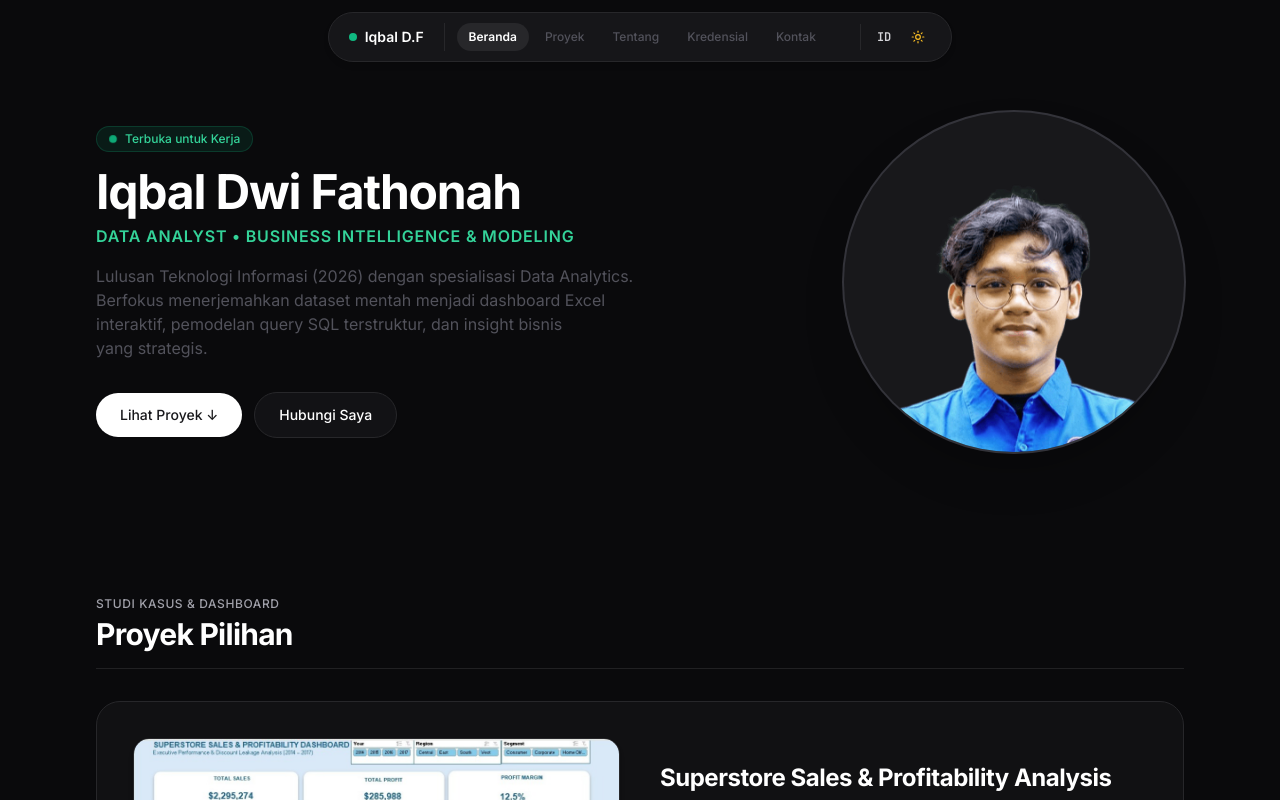
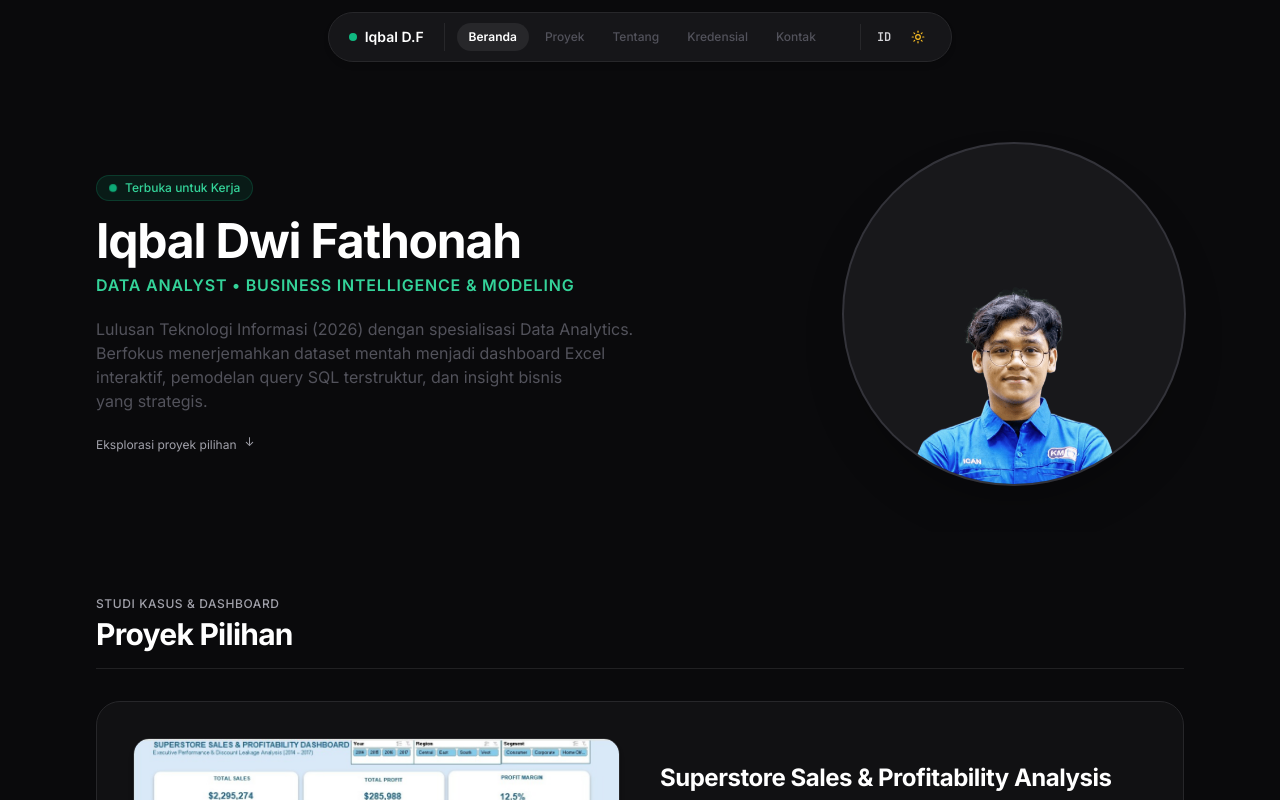
Before and after one commit to qivoradev/portofolio-iqbal, a React (Vite) app: page / in a window 1280 px wide. Shown: the top 800 px of the page. Built offline with nearby package versions, Linux system fonts and the light colour scheme.

Commit message:
refactor(hero): remove redundant CTA buttons and badges, switch to clean minimal statement

```diff
--- a/src/components/Hero.jsx
+++ b/src/components/Hero.jsx
@@ -10,18 +10,19 @@ export default function Hero({ language = 'id' } = {}) {
   };
 
   return (
-    <section className="relative pt-28 pb-14 sm:pt-32 sm:pb-16 lg:pt-36 lg:pb-20 overflow-hidden">
+    <section className="relative pt-24 pb-12 sm:pt-32 sm:pb-16 lg:pt-36 lg:pb-20 overflow-hidden">
       {/* Efek Ambient Glow Halus di Belakang Profil */}
       <div className="hidden lg:block absolute top-1/4 right-1/4 translate-x-1/2 w-96 h-96 bg-emerald-500/5 dark:bg-emerald-500/10 rounded-full blur-3xl pointer-events-none -z-10" />
 
       <div className="max-w-6xl mx-auto px-4 sm:px-6 lg:px-8">
-        <div className="grid grid-cols-1 lg:grid-cols-[minmax(0,1fr)_auto] gap-10 lg:gap-16 items-center">
 
-          {/* Kolom Kiri (Teks & CTA - order-2 di mobile, order-1 di desktop) */}
-          <div className="text-center lg:text-left flex flex-col items-center lg:items-start order-2 lg:order-1">
+        <div className="grid grid-cols-1 lg:grid-cols-[minmax(0,1fr)_auto] gap-6 lg:gap-16 items-center text-center lg:text-left">
+
+          {/* SISI KIRI (DESKTOP) / BAWAH (MOBILE): Teks Pernyataan Diri (order-2 di mobile, order-1 di desktop) */}
+          <div className="flex flex-col items-center lg:items-start order-2 lg:order-1">
 
             {/* Status Badge */}
-            <div className="inline-flex items-center gap-2 px-3 py-1 rounded-full bg-emerald-500/10 border border-emerald-500/20 text-emerald-600 dark:text-emerald-400 text-xs font-medium mb-4">
+            <div className="inline-flex items-center gap-2 px-3 py-1 rounded-full bg-emerald-500/10 border border-emerald-500/20 text-emerald-600 dark:text-emerald-400 text-xs font-medium mb-3 sm:mb-4">
               <span className="w-2 h-2 rounded-full bg-emerald-500 animate-pulse" />
               <span>{language === 'en' ? 'Open for Work' : 'Terbuka untuk Kerja'}</span>
             </div>
@@ -32,45 +33,37 @@ export default function Hero({ language = 'id' } = {}) {
             </h1>
 
             {/* Subtitle Role */}
-            <p className="text-xs sm:text-sm lg:text-base font-semibold tracking-wider uppercase text-emerald-600 dark:text-emerald-400 mb-4">
+            <p className="text-xs sm:text-sm lg:text-base font-semibold tracking-wider uppercase text-emerald-600 dark:text-emerald-400 mb-4 sm:mb-5">
               DATA ANALYST • BUSINESS INTELLIGENCE & MODELING
             </p>
 
-            {/* Paragraf Narasi */}
-            <p className="max-w-xl text-sm sm:text-base text-zinc-600 dark:text-zinc-300 leading-relaxed mb-8">
+            {/* Paragraf Deskripsi */}
+            <p className="max-w-xl text-sm sm:text-base text-zinc-600 dark:text-zinc-300 leading-relaxed mb-6 lg:mb-8">
               {language === 'en'
                 ? 'Information Technology Graduate (2026) specializing in Data Analytics. Focused on transforming raw datasets into interactive Excel dashboards, structured SQL queries, and strategic business insights.'
                 : 'Lulusan Teknologi Informasi (2026) dengan spesialisasi Data Analytics. Berfokus menerjemahkan dataset mentah menjadi dashboard Excel interaktif, pemodelan query SQL terstruktur, dan insight bisnis yang strategis.'}
             </p>
 
-            {/* Tombol CTA (Berdampingan flex-1 di Mobile, w-auto di Desktop) */}
-            <div className="flex flex-row items-center justify-center lg:justify-start gap-3 w-full sm:w-auto">
-              <a
-                href="#projects"
-                onClick={(e) => scrollTo('projects', e)}
-                className="flex-1 sm:flex-none w-auto px-6 py-3 rounded-full bg-zinc-900 dark:bg-white text-white dark:text-zinc-900 text-sm font-medium hover:bg-zinc-800 dark:hover:bg-zinc-100 transition-all shadow-sm text-center whitespace-nowrap cursor-pointer"
-              >
-                {language === 'en' ? 'View Projects ↓' : 'Lihat Proyek ↓'}
-              </a>
-              <a
-                href="#contact"
-                onClick={(e) => scrollTo('contact', e)}
-                className="flex-1 sm:flex-none w-auto px-6 py-3 rounded-full bg-white dark:bg-zinc-900/60 border border-zinc-200 dark:border-zinc-800 text-zinc-900 dark:text-white text-sm font-medium hover:bg-zinc-50 dark:hover:bg-zinc-800 transition-all shadow-sm text-center whitespace-nowrap cursor-pointer"
-              >
-                {language === 'en' ? 'Contact Me' : 'Hubungi Saya'}
-              </a>
-            </div>
+            {/* Indikator Halus ke Seksi Bawah (Tanpa Tombol/Kotak) */}
+            <a
+              href="#projects"
+              onClick={(e) => scrollTo('projects', e)}
+              className="inline-flex items-center gap-2 text-xs font-sans text-zinc-400 hover:text-zinc-600 dark:text-zinc-500 dark:hover:text-zinc-300 transition-colors cursor-pointer"
+            >
+              <span>{language === 'en' ? 'Explore selected works' : 'Eksplorasi proyek pilihan'}</span>
+              <span className="animate-bounce">↓</span>
+            </a>
 
           </div>
 
-          {/* Kolom Kanan (Foto Profil - order-1 di mobile, order-2 di desktop) */}
+          {/* SISI KANAN (DESKTOP) / ATAS (MOBILE): Foto Profil */}
           <div className="flex justify-center shrink-0 order-1 lg:order-2">
-            <div className="w-28 h-28 sm:w-36 sm:h-36 lg:w-[340px] lg:h-[340px] aspect-square shrink-0 rounded-full overflow-hidden ring-2 ring-zinc-300 dark:ring-zinc-700/80 p-1.5 bg-zinc-900 shadow-2xl relative flex items-center justify-center">
+            <div className="w-32 h-32 sm:w-40 sm:h-40 lg:w-[340px] lg:h-[340px] aspect-square shrink-0 rounded-full overflow-hidden ring-2 ring-zinc-300 dark:ring-zinc-700/80 p-1.5 bg-zinc-900 shadow-2xl relative flex items-center justify-center">
               <img
                 src="/profile.png"
                 alt="Iqbal Dwi Fathonah"
-                className="w-full h-full rounded-full object-cover scale-[1.85] -translate-y-2.5 sm:-translate-y-3.5 lg:-translate-y-6 transition-transform duration-300"
-                style={{ objectPosition: 'center 20%' }}
+                className="w-full h-full rounded-full object-cover scale-[1.18] -translate-y-1 transition-transform duration-300"
+                style={{ objectPosition: 'center 8%' }}
                 onError={(e) => {
                   e.currentTarget.onerror = null;
                   e.currentTarget.src = '/foto-nobg.png';
```
